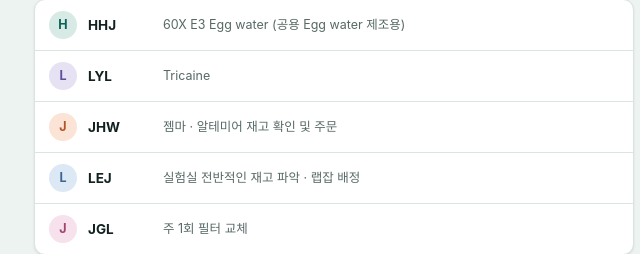
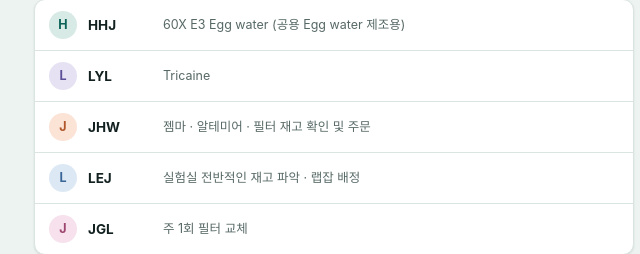
Before and after one commit to bio-ej/lab-job, a plain HTML site: page index.html in a window 1280 px wide. Shown: the part 907-1161 px from the top of the page, 306-946 px from the left. Drawn offline with Linux system fonts and the light colour scheme.

Commit message:
JHW 고정 업무에 필터 재고 확인·주문 추가 (v4→v5)
Co-Authored-By: Claude Opus 4.8 <noreply@anthropic.com>

```diff
--- a/index.html
+++ b/index.html
@@ -323,7 +323,7 @@
 "use strict";
 const RULE_E3 = "2주에 한 번 반드시 교체. 반쯤 남으면 남은 물을 스퀴즈 보틀에 모두 옮기고, 새로 만들어 채워둔다.";
 const DEFAULT_CONFIG = {
-  v:4,
+  v:5,
   members:["HHJ","LYL","JHW","LEJ"],
   jobs:[
     {name:"공용 1X E3 Egg water (실험실)", emoji:"💧", people:1, rule:RULE_E3},
@@ -335,7 +335,7 @@ const DEFAULT_CONFIG = {
   fixed:[
     {member:"HHJ", duty:"60X E3 Egg water (공용 Egg water 제조용)"},
     {member:"LYL", duty:"Tricaine"},
-    {member:"JHW", duty:"젬마 · 알테미어 재고 확인 및 주문"},
+    {member:"JHW", duty:"젬마 · 알테미어 · 필터 재고 확인 및 주문"},
     {member:"LEJ", duty:"실험실 전반적인 재고 파악 · 랩잡 배정"},
     {member:"JGL", duty:"주 1회 필터 교체"}
   ],
```
